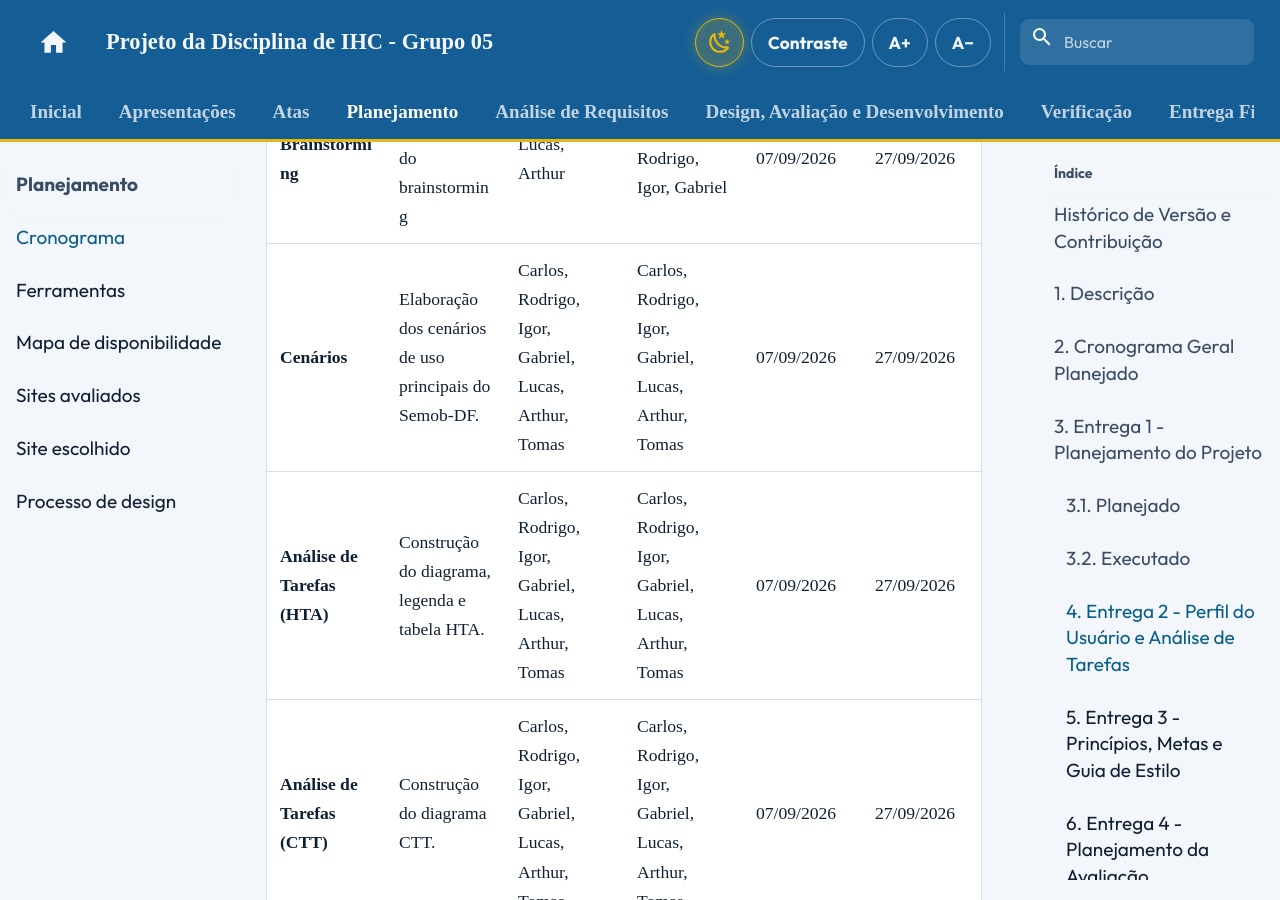
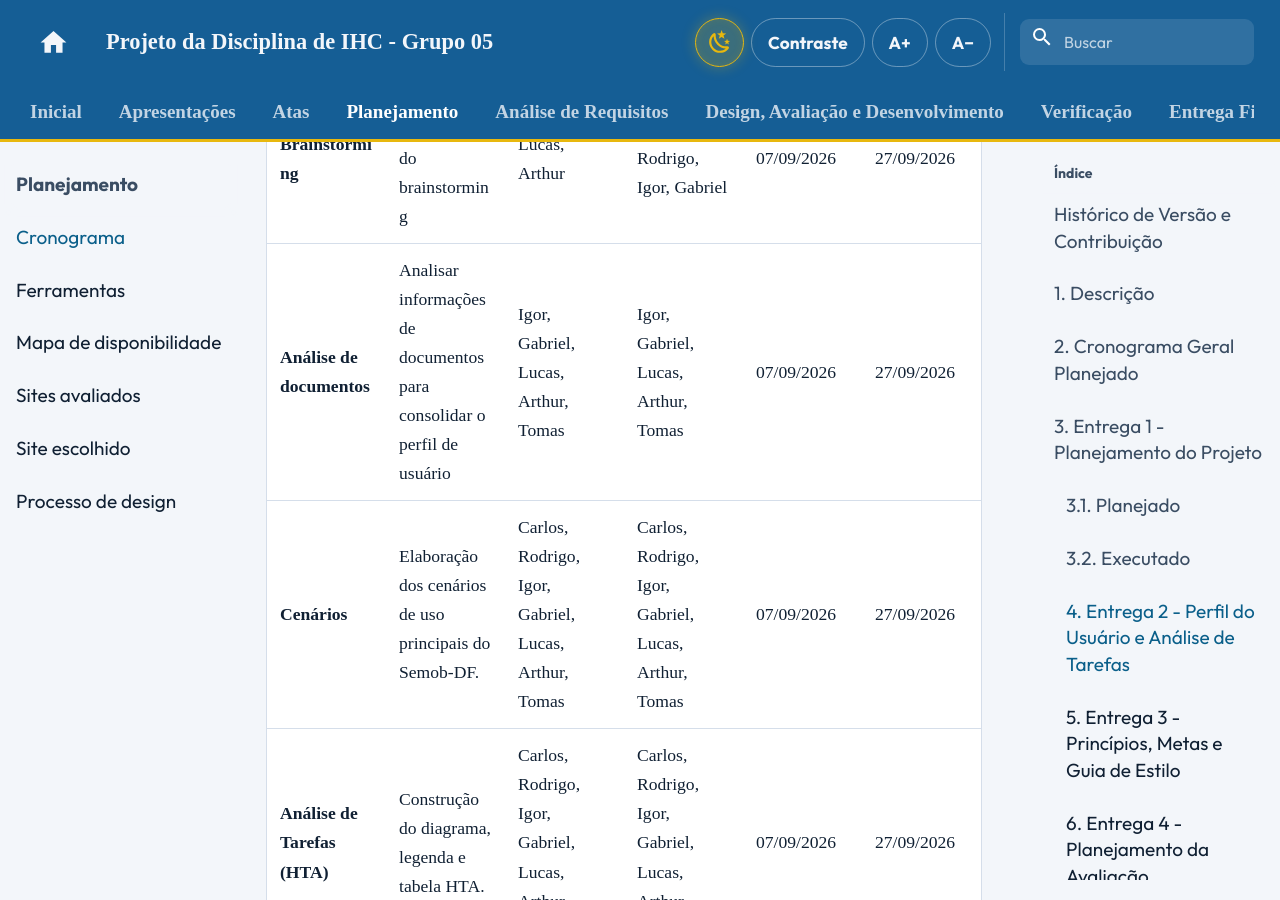
Before and after one commit to Interacao-Humano-Computador/2026.2-Grupo05, an MkDocs documentation site: the page built from docs/planejamento/cronograma.md, in a window 1280 px wide and 900 px high, scrolled down 11005 px. Built offline with MkDocs 1.6.1 and Material for MkDocs 9.7.7, drawn with Linux system fonts in a browser that asks for light colours; comment, search, counter and statistics services are not loaded.

Commit message:
fix: completar as tecnicas de elicitacao

```diff
--- a/docs/planejamento/cronograma.md
+++ b/docs/planejamento/cronograma.md
@@ -84,6 +84,7 @@ Na Tabela 3, registra-se o cronograma executado da primeira entrega, documentand
 | **Aspectos Éticos** | Elaboração do TCLE e definição dos 4 princípios éticos. | Carlos, Rodrigo, Igor, Gabriel, Lucas, Arthur, Tomas | Carlos, Rodrigo, Igor, Gabriel, Lucas, Arthur, Tomas | 07/09/2026 | 27/09/2026 |
 | **Entrevistas** | Planejamento e execução das entrevistas | Carlos, Rodrigo, Igor, Gabriel, Lucas, Arthur | Carlos, Rodrigo, Igor, Gabriel, Lucas, Arthur, Tomas | 07/09/2026 | 27/09/2026 |
 | **Brainstorming** | Planejamento e execução do brainstorming | Lucas, Arthur | Carlos, Rodrigo, Igor, Gabriel | 07/09/2026 | 27/09/2026 |
+| **Análise de documentos** | Analisar informações de documentos para consolidar o perfil de usuário | Igor, Gabriel, Lucas, Arthur, Tomas | Igor, Gabriel, Lucas, Arthur, Tomas | 07/09/2026 | 27/09/2026 |
 | **Cenários** | Elaboração dos cenários de uso principais do Semob-DF. | Carlos, Rodrigo, Igor, Gabriel, Lucas, Arthur, Tomas | Carlos, Rodrigo, Igor, Gabriel, Lucas, Arthur, Tomas | 07/09/2026 | 27/09/2026 |
 | **Análise de Tarefas (HTA)** | Construção do diagrama, legenda e tabela HTA. | Carlos, Rodrigo, Igor, Gabriel, Lucas, Arthur, Tomas | Carlos, Rodrigo, Igor, Gabriel, Lucas, Arthur, Tomas | 07/09/2026 | 27/09/2026 |
 | **Análise de Tarefas (CTT)** | Construção do diagrama CTT. | Carlos, Rodrigo, Igor, Gabriel, Lucas, Arthur, Tomas | Carlos, Rodrigo, Igor, Gabriel, Lucas, Arthur, Tomas | 07/09/2026 | 27/09/2026 |
```
